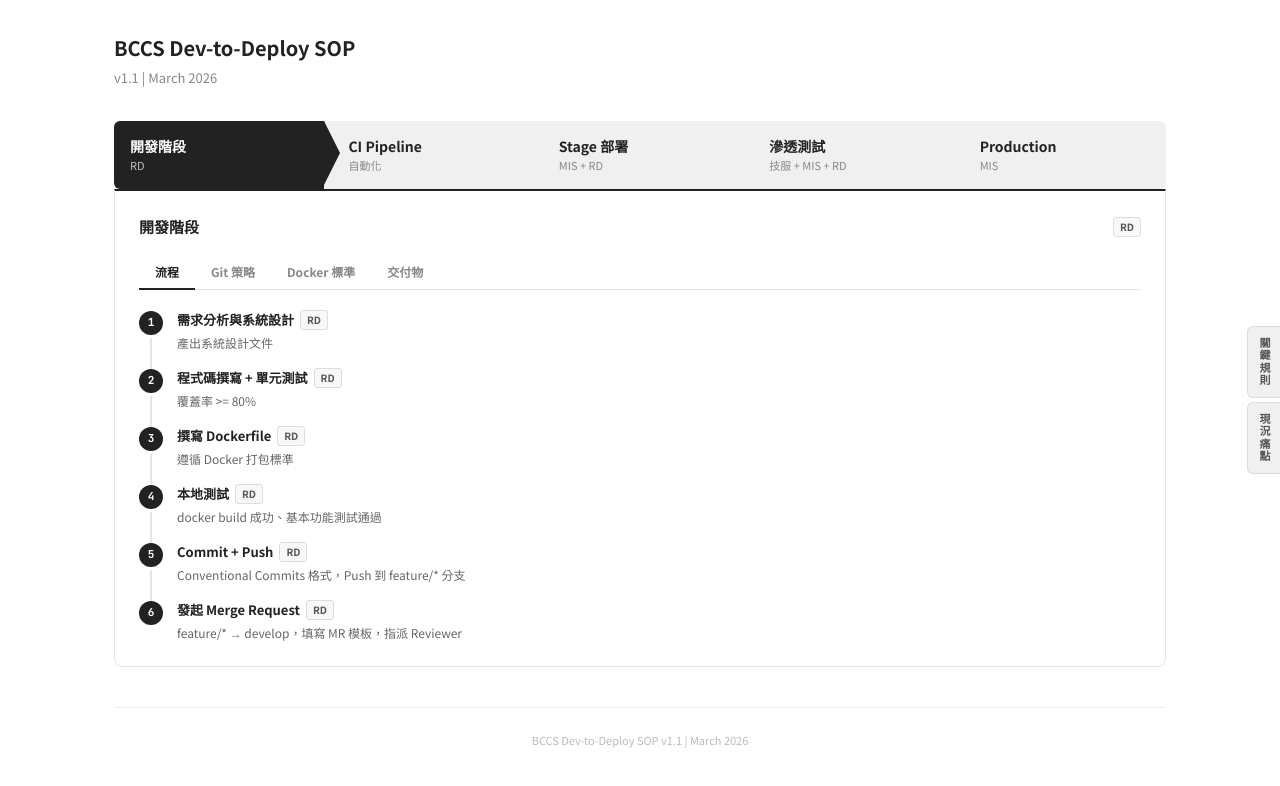
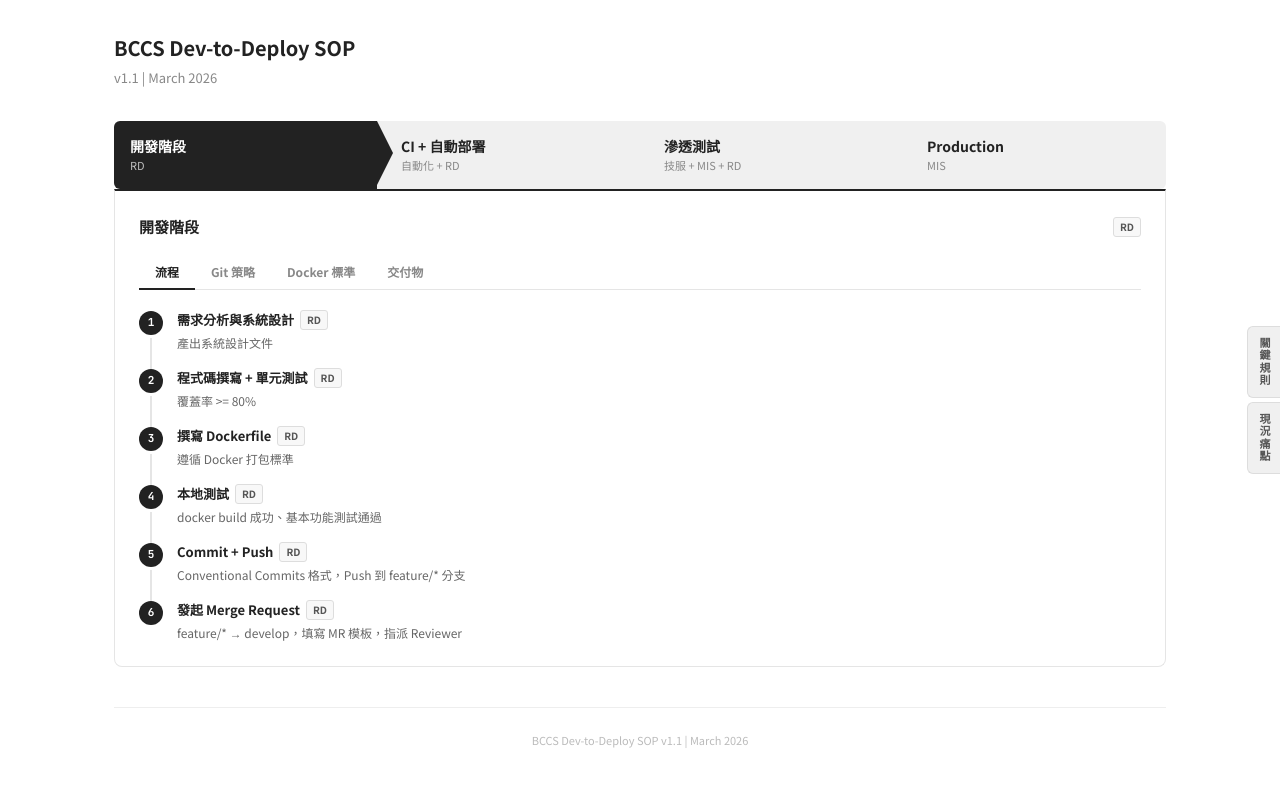
Before and after one commit to ren-wur-r/dev-to-deploy-sop, a React (Vite) app: page / in a window 1280 px wide. Shown: the top 786 px of the page. Built offline with nearby package versions, Linux system fonts and the light colour scheme.

Commit message:
refactor: CI Pipeline 與 Stage 合併為「CI + 自動部署」，新增部署環境 Tab 說明測試/Stage/Prod 流程

```diff
--- a/src/data/stages.ts
+++ b/src/data/stages.ts
@@ -280,9 +280,9 @@ export const stages: Stage[] = [
   },
   {
     id: 'ci',
-    title: 'CI Pipeline',
-    owner: ['自動化'],
-    note: 'Pipeline 在內網 Self-hosted Runner 上執行，push 後自動觸發。',
+    title: 'CI + 自動部署',
+    owner: ['自動化', 'RD'],
+    note: 'Pipeline 在內網 Self-hosted Runner 上執行，push 後自動觸發。測試環境與 Stage 皆由 Runner 自動部署。',
     tabs: [
       {
         id: 'ci-stages',
@@ -301,70 +301,43 @@ export const stages: Stage[] = [
         },
       },
       {
-        id: 'ci-runner',
-        label: '執行環境',
+        id: 'ci-deploy',
+        label: '部署環境',
         content: {
           kind: 'steps',
           steps: [
             {
-              title: 'Self-hosted Runner 架構', badges: ['MIS', 'RD'],
-              desc: '在內網 VM 安裝 GitHub Actions Runner，主動向 GitHub poll 任務，不需開 inbound port',
+              title: '各環境部署方式', badges: ['自動', 'MIS'],
+              desc: '測試環境與 Stage 由 Runner 自動部署，Production 由 MIS 手動部署',
               detail: {
+                autoTable: [
+                  { type: '測試環境', who: 'Runner 自動', how: 'push to develop 觸發' },
+                  { type: 'Stage', who: 'Runner 自動', how: 'MR merge to staging 觸發' },
+                  { type: 'Production', who: 'MIS 手動', how: 'RD 交付 Image + YAML' },
+                ],
                 sections: [
-                  { heading: '運作方式', items: [
-                    'RD push code 到 GitHub',
-                    'GitHub Actions 產生 job',
-                    '內網 Runner 主動 poll 取得 job（Outbound 443）',
-                    'Runner 在內網執行：build / test / migrate / deploy',
-                    '結果回報到 GitHub Actions 頁面',
+                  { heading: '測試環境流程', items: [
+                    'RD push to develop',
+                    'Runner 自動執行 CI Pipeline（Lint → Test → Build → Scan）',
+                    'Pipeline 通過後自動部署到測試環境',
+                    'DB Migration 自動執行',
+                    'RD 即時在測試環境驗證，發現問題直接改 → 再 push → 自動更新',
                   ]},
-                  { heading: 'MIS 負責', items: [
-                    '準備一台內網 VM 安裝 Runner（最低 2CPU / 4GB RAM）',
-                    '安裝 Docker（Runner 需要用來 build Image）',
-                    '確保 VM 可 outbound 到 github.com:443',
-                    '確保 VM 可存取內網的 Stage / Prod 環境',
-                    '維護 Runner 服務運行',
-                  ]},
-                  { heading: 'RD 負責', items: [
-                    '撰寫 .github/workflows/*.yml 定義 Pipeline',
-                    '在 workflow 中指定 runs-on: self-hosted',
-                    'DB Migration 腳本納入 Pipeline 步驟',
-                    '環境變數透過 GitHub Secrets 或 .env 管理',
+                  { heading: 'Stage 環境流程', items: [
+                    'RD 從 develop 發 MR 至 staging',
+                    '確認 CHANGELOG 更新，Reviewer 核准後合併',
+                    'Runner 自動執行 CI Pipeline + 部署到 Stage',
+                    'DB Migration 自動執行',
+                    'Health Check 通過後，Stage 環境就緒',
+                    'DAST 掃描（如需要，MIS 在獨立 Scan Domain 執行）',
                   ]},
                 ],
-                autoTable: [
-                  { type: 'Runner 安裝', who: 'MIS', how: '在內網 VM 執行 GitHub 提供的安裝腳本' },
-                  { type: 'Runner 註冊', who: 'MIS', how: '將 Runner 註冊到 GitHub repo 或 org' },
-                  { type: 'Workflow 撰寫', who: 'RD', how: '定義 CI/CD Pipeline YAML' },
-                  { type: 'Pipeline 維護', who: 'RD', how: '新增 / 修改 Pipeline 步驟' },
-                  { type: 'Runner 維運', who: 'MIS', how: '確保 Runner 服務持續運行、更新版本' },
-                ],
                 notes: [
-                  '內網不需開 inbound port，Runner 主動向外 poll',
-                  'push 後到 Stage 自動更新，包含 DB migration',
-                  'GitHub Actions 免費額度對 Self-hosted Runner 不計費',
+                  '測試環境和 Stage 跑的是同一套 CI Pipeline，差別在分支和部署目標',
+                  'RD 從開發到 Stage 驗收完全不需要 MIS 介入',
                 ],
               },
             },
-          ],
-        },
-      },
-    ],
-  },
-  {
-    id: 'stage',
-    title: 'Stage 部署',
-    owner: ['MIS', 'RD'],
-    tabs: [
-      {
-        id: 'flow',
-        label: '流程',
-        content: {
-          kind: 'steps',
-          steps: [
-            { title: 'develop → staging MR', badges: ['RD'], desc: '確認 CHANGELOG 更新，Reviewer 核准後合併' },
-            { title: '自動部署', badges: ['自動'], desc: 'Build → Push → Deploy → Health Check（失敗自動回滾）' },
-            { title: 'DAST 掃描', badges: ['MIS'], desc: '獨立 Scan Domain 執行動態安全掃描（如需要）' },
             {
               title: 'UAT 驗收', badges: ['RD'], desc: '功能驗證，通過後簽署 Sign-off',
               detail: {
@@ -393,7 +366,56 @@ export const stages: Stage[] = [
         },
       },
       {
-        id: 'checklist',
+        id: 'ci-runner',
+        label: '執行環境',
+        content: {
+          kind: 'steps',
+          steps: [
+            {
+              title: 'Self-hosted Runner 架構', badges: ['MIS', 'RD'],
+              desc: '在內網 VM 安裝 GitHub Actions Runner，主動向 GitHub poll 任務，不需開 inbound port',
+              detail: {
+                sections: [
+                  { heading: '運作方式', items: [
+                    'RD push code 到 GitHub',
+                    'GitHub Actions 產生 job',
+                    '內網 Runner 主動 poll 取得 job（Outbound 443）',
+                    'Runner 在內網執行：build / test / migrate / deploy',
+                    '結果回報到 GitHub Actions 頁面',
+                  ]},
+                  { heading: 'MIS 負責', items: [
+                    '準備一台內網 VM 安裝 Runner（最低 2CPU / 4GB RAM）',
+                    '安裝 Docker（Runner 需要用來 build Image）',
+                    '確保 VM 可 outbound 到 github.com:443',
+                    '確保 VM 可存取內網的測試環境與 Stage 環境',
+                    '維護 Runner 服務運行',
+                  ]},
+                  { heading: 'RD 負責', items: [
+                    '撰寫 .github/workflows/*.yml 定義 Pipeline',
+                    '在 workflow 中指定 runs-on: self-hosted',
+                    'DB Migration 腳本納入 Pipeline 步驟',
+                    '環境變數透過 GitHub Secrets 或 .env 管理',
+                  ]},
+                ],
+                autoTable: [
+                  { type: 'Runner 安裝', who: 'MIS', how: '在內網 VM 執行 GitHub 提供的安裝腳本' },
+                  { type: 'Runner 註冊', who: 'MIS', how: '將 Runner 註冊到 GitHub repo 或 org' },
+                  { type: 'Workflow 撰寫', who: 'RD', how: '定義 CI/CD Pipeline YAML' },
+                  { type: 'Pipeline 維護', who: 'RD', how: '新增 / 修改 Pipeline 步驟' },
+                  { type: 'Runner 維運', who: 'MIS', how: '確保 Runner 服務持續運行、更新版本' },
+                ],
+                notes: [
+                  '內網不需開 inbound port，Runner 主動向外 poll',
+                  'push 後自動更新測試環境與 Stage，包含 DB migration',
+                  'GitHub Actions 免費額度對 Self-hosted Runner 不計費',
+                ],
+              },
+            },
+          ],
+        },
+      },
+      {
+        id: 'ci-checklist',
         label: '檢核清單',
         content: {
           kind: 'stage-checklist',
```
